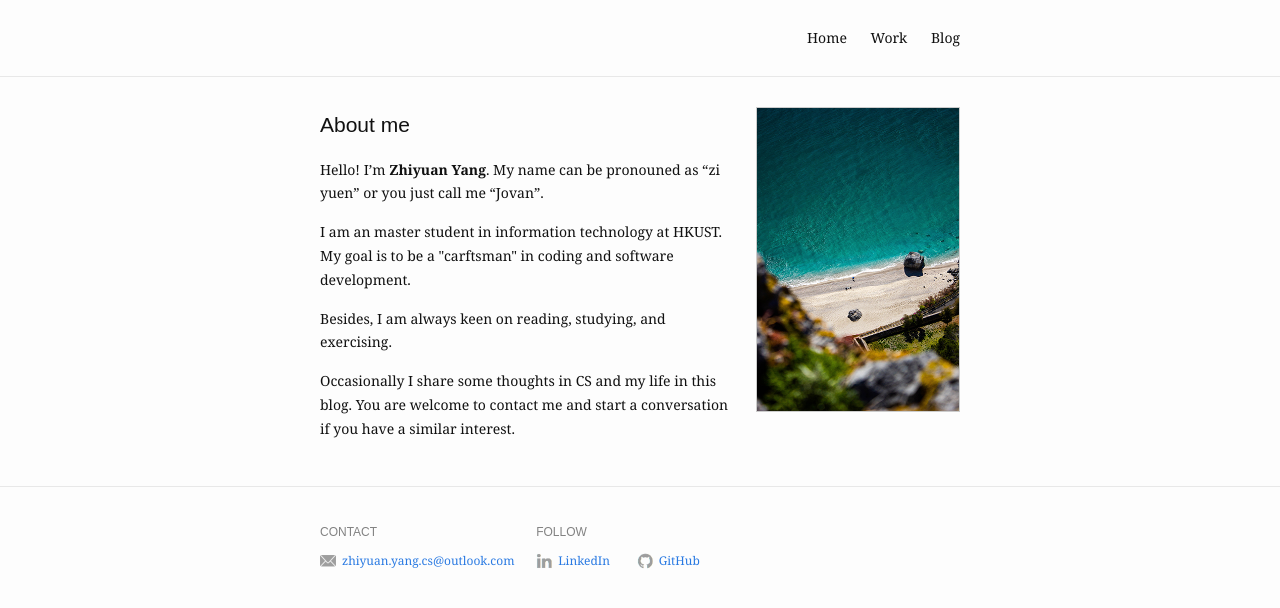
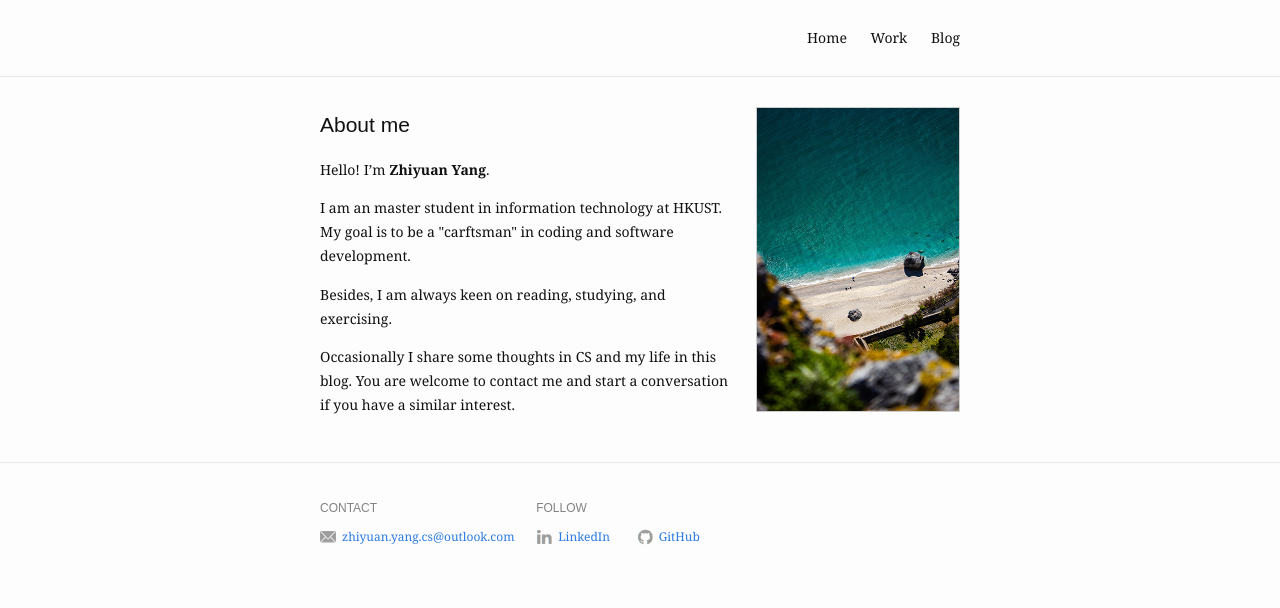
Before and after one commit to yzyuan0506/zhiyuan.github.io, a Jekyll site: the page built from index.md, in a window 1280 px wide. Shown: the top 608 px of the page. Built offline with Jekyll 4.4.1, drawn with Linux system fonts in a browser that asks for light colours.

Commit message:
Update index.md

```diff
--- a/index.md
+++ b/index.md
@@ -8,7 +8,7 @@ profile_picture:
 ## About me
 
 
-Hello! I'm **Zhiyuan Yang**. My name can be pronouned as "zi yuen" or you just call me "Jovan".
+Hello! I'm **Zhiyuan Yang**.
 <p>
 I am an master student in information technology at HKUST. My goal is to be a "carftsman" in coding and software development.
 </p>
```
